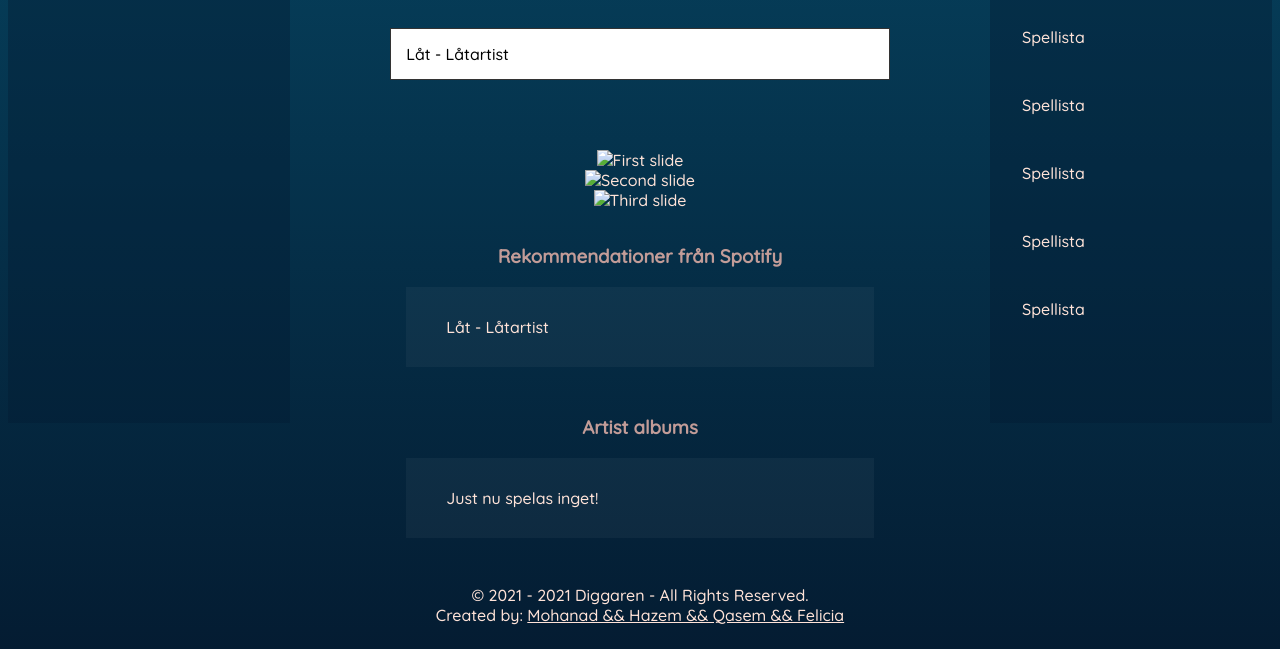
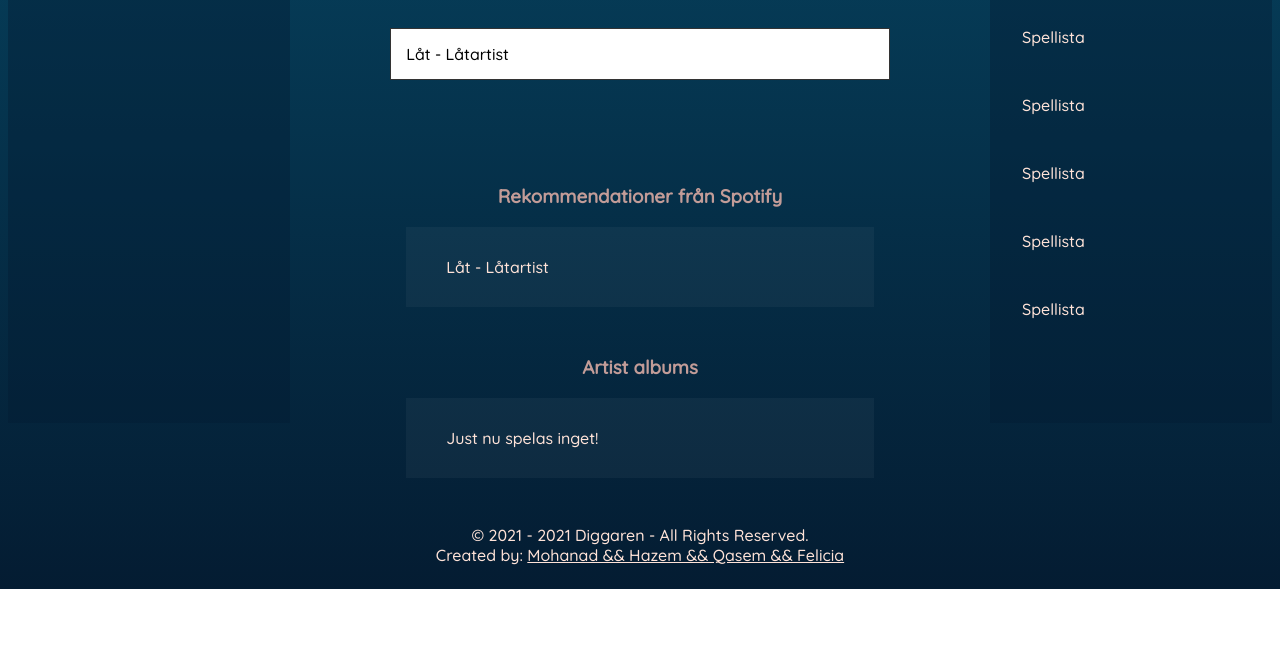
Before and after one commit to HazemE1/Hemsida, a website: page index.html in a window 1280 px wide. Shown: the part 244-893 px from the top of the page. After the commit the page ends 833 px from the top, so only its background shows below. Drawn offline with nearby package versions, Linux system fonts and the light colour scheme; no server answers.

Commit message:
Delete object.

```diff
--- a/index.html
+++ b/index.html
@@ -30,21 +30,6 @@
         <div class="box main">
             <h1>Spelas just nu</h1>
             <div id="music-box">Låt - Låtartist</div>
-
-
-            <div id="carouselExampleSlidesOnly" class="carousel slide" data-ride="carousel">
-                <div class="carousel-inner">
-                  <div class="carousel-item active">
-                    <img class="d-block w-100" src="..." alt="First slide">
-                  </div>
-                  <div class="carousel-item">
-                    <img class="d-block w-100" src="..." alt="Second slide">
-                  </div>
-                  <div class="carousel-item">
-                    <img class="d-block w-100" src="..." alt="Third slide">
-                  </div>
-                </div>
-              </div>
 
 
             <div id="recommendation">
```
